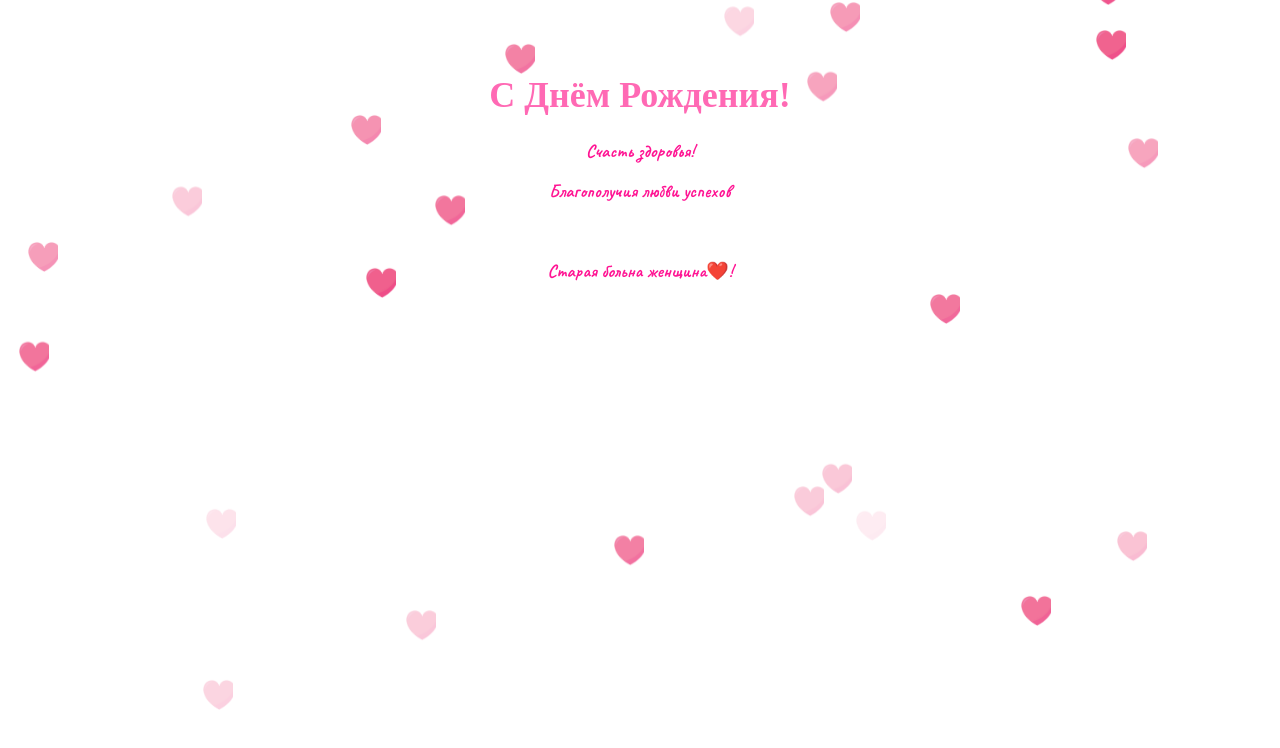
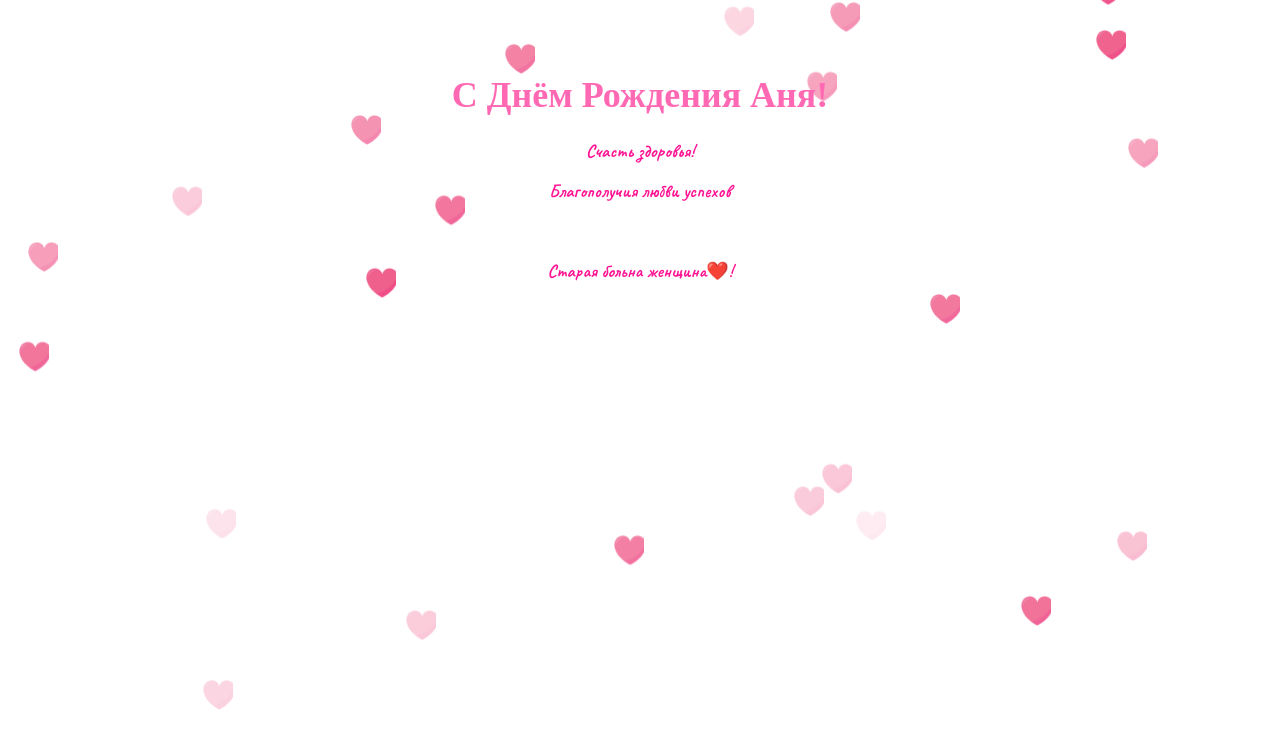
Before and after one commit to urasokolik/ssbgxcsdf, a plain HTML site: page congratulations.html in a window 1280 px wide. Drawn offline with Linux system fonts and the light colour scheme; files whose address does not match are found by name.

Commit message:
Update congratulations.html

```diff
--- a/congratulations.html
+++ b/congratulations.html
@@ -13,7 +13,7 @@
 <body>
     <div class="heart-container"></div>
     <div class="container">
-        <h1>С Днём Рождения!</h1>
+        <h1>С Днём Рождения Аня!</h1>
         <div class="loveMessageSecond">
             <p>Счасть здоровья!</p>
             <p>Благополучия любви успехов <div class="loveImpulse">и крепкого здоровья!!!</div></p>
```
